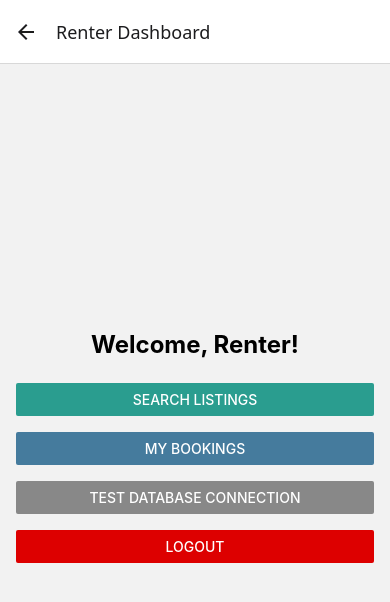
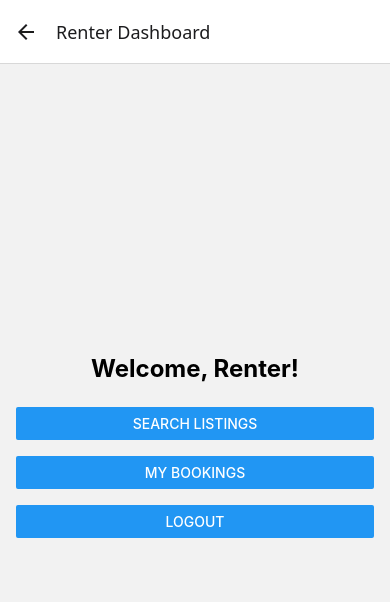
Before and after one commit to almaszahra/TuroApp_Mobile_App_Final_Project, a React Native app in the folder RenterApp/: screen /RenterHome in a window 390 px wide. Shown: the top 602 px of the page. Built offline with nearby package versions, Linux system fonts and the light colour scheme.

Commit message:
got rid of the test database connect, its just commented out

```diff
--- a/RenterApp/screens/RenterHomeScreen.js
+++ b/RenterApp/screens/RenterHomeScreen.js
@@ -25,7 +25,6 @@ export default function RenterHomeScreen({ navigation }) {
         <Button
           title="Search Listings"
           onPress={() => navigation.navigate('SearchScreen')}
-          color="#2a9d8f"
         />
       </View>
 
@@ -33,23 +32,20 @@ export default function RenterHomeScreen({ navigation }) {
         <Button
           title="My Bookings"
           onPress={() => navigation.navigate('MyBookings')}
-          color="#457b9d"
         />
       </View>
 
-      <View style={styles.buttonContainer}>
+      {/* <View style={styles.buttonContainer}>
         <Button
           title="Test Database Connection"
           onPress={() => navigation.navigate('TestDBConnection')}
-          color="#888"
         />
-      </View>
+      </View> */}
 
       <View style={styles.buttonContainer}>
         <Button
           title="Logout"
           onPress={handleLogout}
-          color="#d00"
         />
       </View>
     </View>
```
